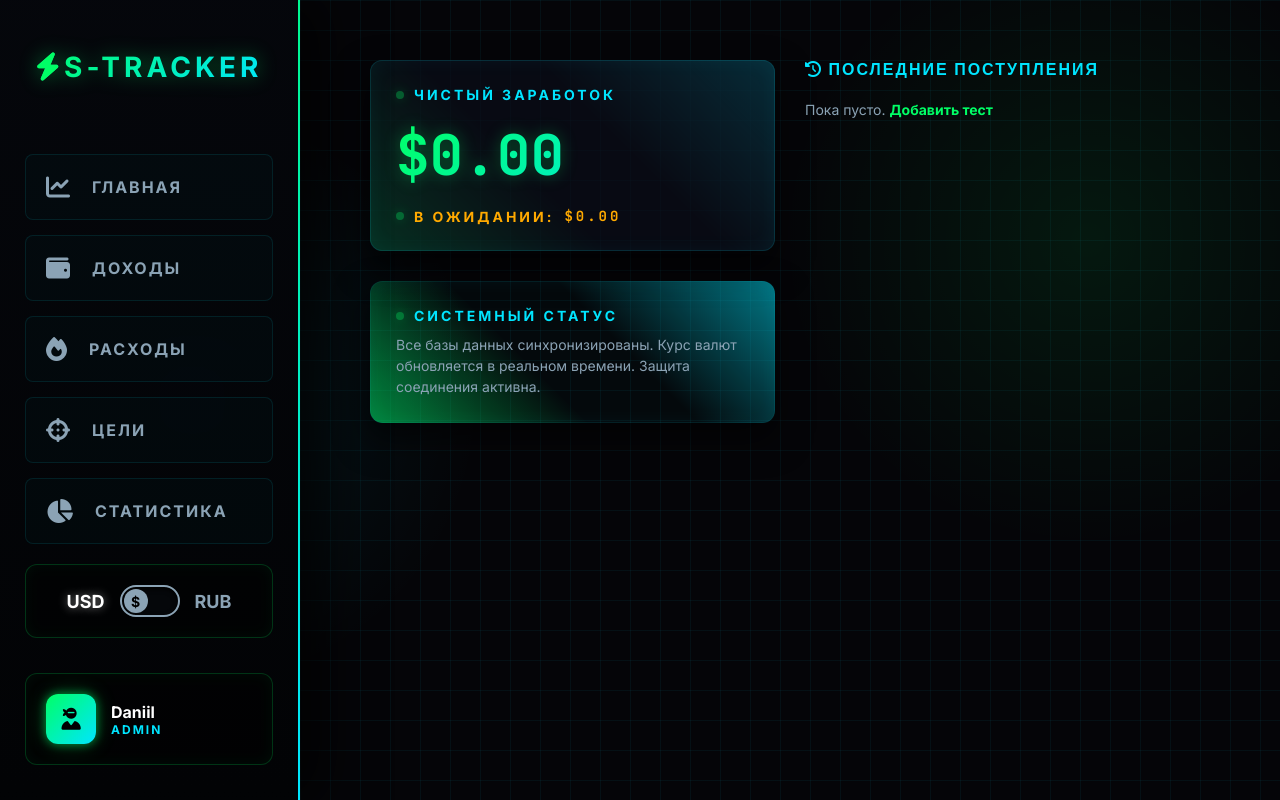
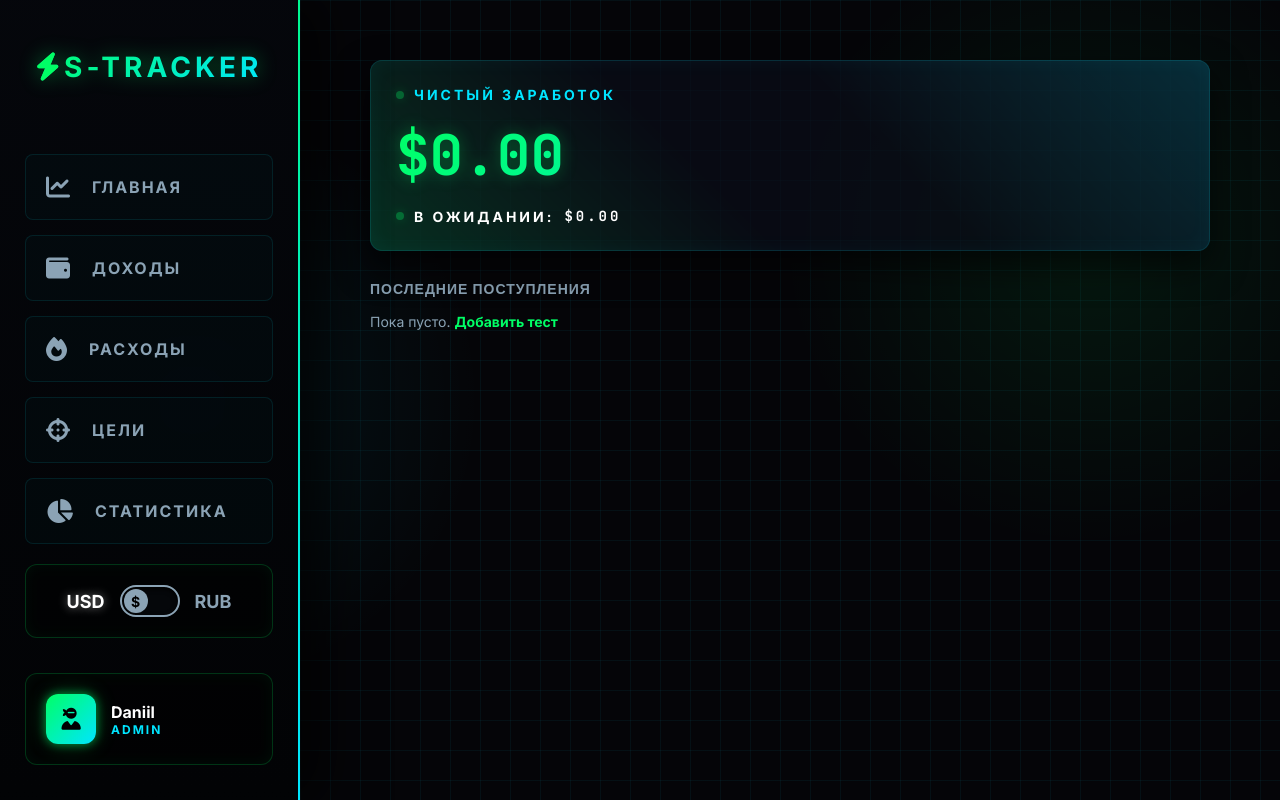
Before and after one commit to Siobaba/s-tracker, a Flask app: template templates/index.html in a window 1280 px wide. Run offline with Flask 3, Linux system fonts and the light colour scheme; the template is opened without the code that fills it, so the values that code supplies are empty; parts of the project's set-up code (start-up, migrations or seed data) failed here and were passed over.

Commit message:
Update index.html

```diff
--- a/templates/index.html
+++ b/templates/index.html
@@ -1,31 +1,18 @@
 {% extends 'base.html' %}
 
 {% block content %}
-    <div style="display: grid; grid-template-columns: 1fr 1fr; gap: 30px; align-items: start;">
-        <!-- Левая колонка: Баланс -->
-        <div>
     <div class="card">
         <div class="balance-title">Чистый заработок</div>
         <div class="balance-amount">
             <span class="money-val" data-usd="{{ received }}">${{ "%.2f"|format(received) }}</span>
         </div>
-                <div class="balance-title" style="color: #ffaa00; margin-top: 15px;">
+        <div class="balance-title" style="color: var(--status-orange);">
             В ожидании: <span class="money-val" data-usd="{{ expected }}">${{ "%.2f"|format(expected) }}</span>
         </div>
     </div>
 
-            <div class="card" style="background: rgba(0,229,255,0.02); border-color: rgba(0,229,255,0.1);">
-                <div class="balance-title" style="color: var(--neon-cyan);">Системный статус</div>
-                <p style="color: var(--text-muted); font-size: 14px; margin-top: 10px; line-height: 1.5;">
-                    Все базы данных синхронизированы. Курс валют обновляется в реальном времени. Защита соединения активна.
-                </p>
-            </div>
-        </div>
-
-        <!-- Правая колонка: Последние поступления -->
-        <div>
-            <h3 style="margin-bottom: 20px; text-transform: uppercase; font-size: 16px; letter-spacing: 2px; color: var(--neon-cyan);">
-                <i class="fa-solid fa-clock-rotate-left"></i> Последние поступления
+    <h3 style="margin-bottom: 14px; text-transform: uppercase; font-size: 14px; letter-spacing: 1px; color: var(--text-muted);">
+        Последние поступления
     </h3>
 
     <div class="tx-list">
@@ -45,6 +32,4 @@
             </p>
         {% endfor %}
     </div>
-        </div>
-    </div>
 {% endblock %}
```
Lines whose indentation alone changed are shown as unchanged.
